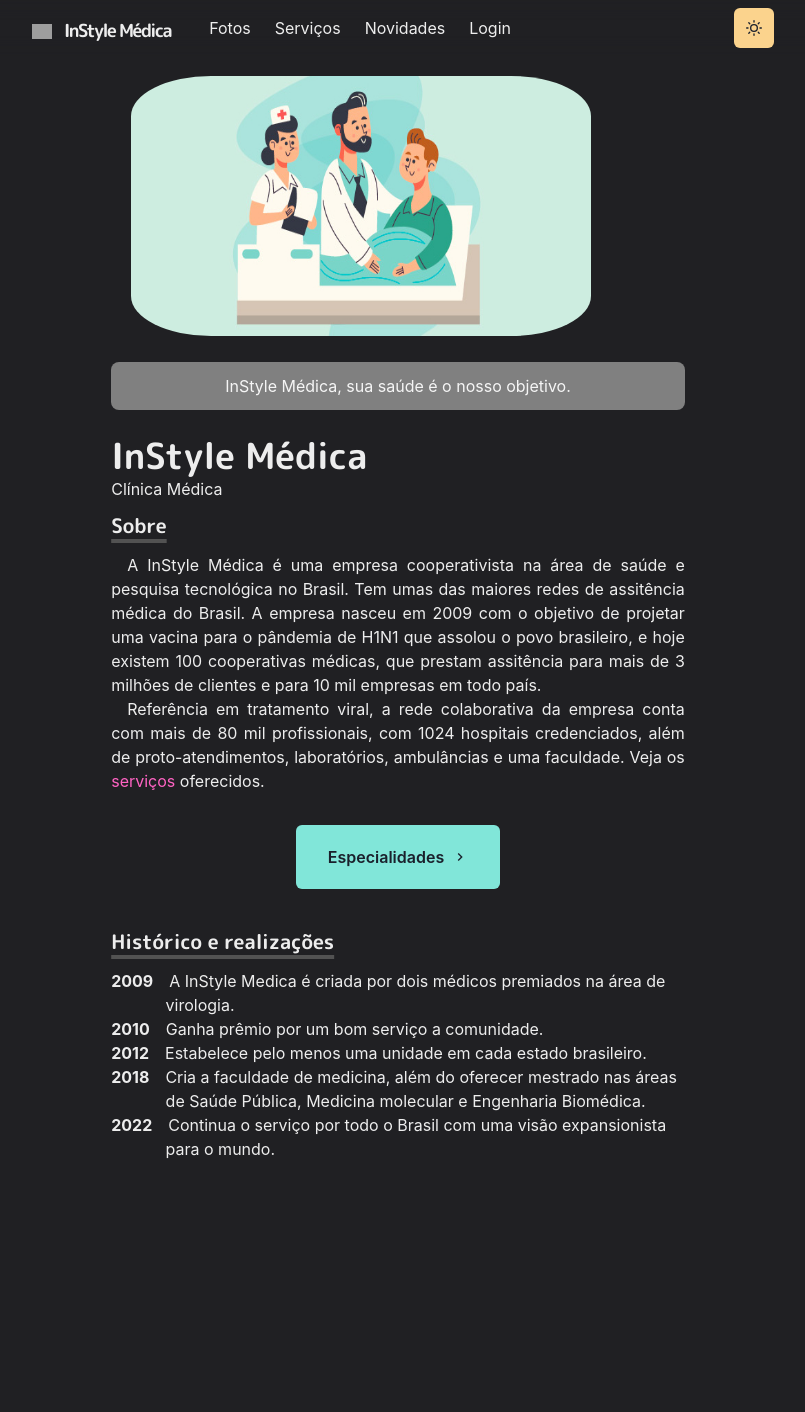
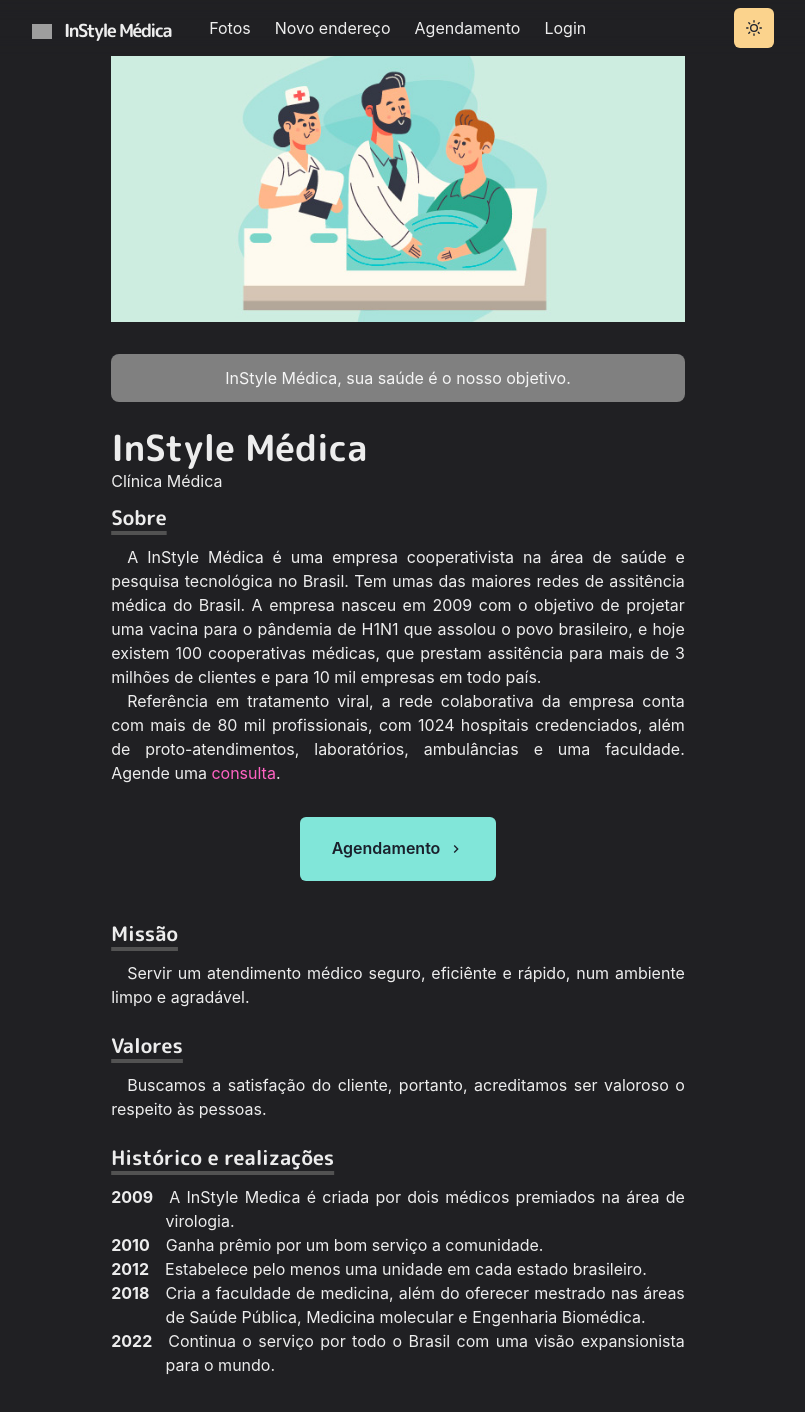
Before and after one commit to GabrielSiqueira1/InStyle_Medica, a Next.js app: page / in a window 1280 px wide. Shown: the top 1412 px of the page, without its empty margins (242-1047 px from the left). Before the commit the page ends 1273 px from the top, so only its background shows below. Built offline with nearby package versions, Linux system fonts and the light colour scheme; grey boxes are pictures that could not be loaded.

Commit message:
Termino de duas paginas

```diff
--- a/components/about.js
+++ b/components/about.js
@@ -2,6 +2,7 @@ import { Box } from '@chakra-ui/react'
 import styled from '@emotion/styled'
 
 export const AboutSection = styled(Box) `
+    text-align: justify;
     padding-left: 3.4em;
     text-indent: -3.4em;
 `
--- a/components/navbar.js
+++ b/components/navbar.js
@@ -48,8 +48,8 @@ const NavBar = props => {
 
                 <Stack direction={{base: 'column', md: 'row'}} display={{base: 'none', md: 'flex'}} width={{base: 'full', md:"auto"}} alignItems="center" flexGrow={1} mt={{base:4, md: 0}}>
                     <LinkItem href="/photos" path={path}>Fotos</LinkItem>
-                    <LinkItem href="/services" path={path}>Serviços</LinkItem>
-                    <LinkItem href="/news" path={path}>Novidades</LinkItem>
+                    <LinkItem href="/address" path={path}>Novo endereço</LinkItem>
+                    <LinkItem href="/scheduling" path={path}>Agendamento</LinkItem>
                     <LinkItem href="/login" path={path}>Login</LinkItem>
                 </Stack>
                 <Box flex = {1} align="right">
@@ -60,8 +60,8 @@ const NavBar = props => {
                             <MenuList>
                                 <MenuItem href="/" passHref as={LinkItem}>Sobre</MenuItem>
                                 <MenuItem href="/photos" passHref as={LinkItem}>Fotos</MenuItem>
-                                <MenuItem href="/services" passHref as={LinkItem}>Serviços</MenuItem>
-                                <MenuItem href="/news" passHref as={LinkItem}>Novidades</MenuItem>
+                                <MenuItem href="/address" passHref as={LinkItem}>Novo endereço</MenuItem>
+                                <MenuItem href="/scheduling" passHref as={LinkItem}>Agendamento</MenuItem>
                                 <MenuItem href="/login" passHref as={LinkItem}>Login</MenuItem>
                             </MenuList>
                         </Menu>
--- a/pages/index.js
+++ b/pages/index.js
@@ -1,10 +1,12 @@
-import { Container, Box, Heading, Link, Button, chakra } from "@chakra-ui/react"
+import { Container, Box, Heading, Link, Button, chakra, SimpleGrid } from "@chakra-ui/react"
 import Section from '../components/section'
 import Paragraph from "../components/paragraph"
 import NextLink from "next/link"
 import { ChevronRightIcon } from "@chakra-ui/icons"
 import { AboutSection, AboutYear } from "../components/about"
 import Image from 'next/image'
+import { PhotosGridItem } from "../components/grid-item";
+import thumbHomePage from '../public/images/contents/home-page.jpg'
 
 const ProfileImage = chakra(Image, {
   shouldForwardProp: prop => ['width', 'height', 'src', 'alt', 'max-width', 'max-height'].includes(prop)
@@ -12,21 +14,12 @@ const ProfileImage = chakra(Image, {
 
 const Page = () => {
   return (<Container>
-            <Box
-              w="500px"
-              h="300px"
-              display="inline-block"
-              overflow="hidden"
-            >
-              <ProfileImage
-                src="/images/contents/home-page.jpg"
-                alt="Profile image"
-                borderRadius="20%"
-                width="900"
-                height="300"
-                padding={5}
-              />
-            </Box>
+            <SimpleGrid columns={[1,1,1]} gap={6}>
+                <Section>
+                    <PhotosGridItem id="" title="" thumbnail={thumbHomePage}>
+                    </PhotosGridItem>
+                </Section>
+              </SimpleGrid>
             <Box borderRadius="lg" bg="grey" p={3} mb={6} align="center">
               InStyle Médica, sua saúde é o nosso objetivo.
             </Box>
@@ -46,16 +39,30 @@ const Page = () => {
                 assitência para mais de 3 milhões de clientes e para 10 mil empresas em todo país.
                 </Paragraph>
                 <Paragraph>Referência em tratamento viral, a rede colaborativa da empresa conta com mais de 80 mil profissionais, com 1024 hospitais credenciados, além de proto-atendimentos, laboratórios, ambulâncias e uma faculdade.
-                  Veja os <NextLink href = "/services" /><Link>serviços</Link> oferecidos.
+                  Agende uma <NextLink href = "/scheduling" /><Link>consulta</Link>.
                 </Paragraph>
                 <Box align="center" my={4} p={4}>
-                  <NextLink href="/services" />
+                  <NextLink href="/scheduling" />
                   <Button rightIcon = {<ChevronRightIcon />} colorScheme="teal" p={8}>
-                    Especialidades
+                    Agendamento
                   </Button>
                 </Box>
             </Section>
-            <Section delay = {0.2}>
+            <Section delay={0.2}>
+              <Heading as = "h3" variant='section-title'>
+                Missão
+              </Heading>
+                <Paragraph>Servir um atendimento médico seguro, eficiênte e rápido, num ambiente limpo e agradável.
+                </Paragraph>
+            </Section>
+            <Section delay={0.3}>
+              <Heading as = "h3" variant='section-title'>
+                Valores
+              </Heading>
+                <Paragraph>Buscamos a satisfação do cliente, portanto, acreditamos ser valoroso o respeito às pessoas.
+                </Paragraph>
+            </Section>
+            <Section delay = {0.4}>
               <Heading as = "h3" variant="section-title">
                 Histórico e realizações
               </Heading>
```
Also changed, not shown: public/images/news/idosos.jpg (deleted).
